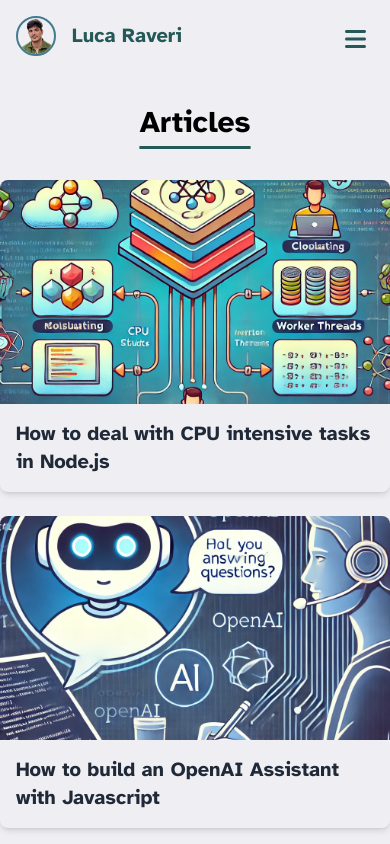
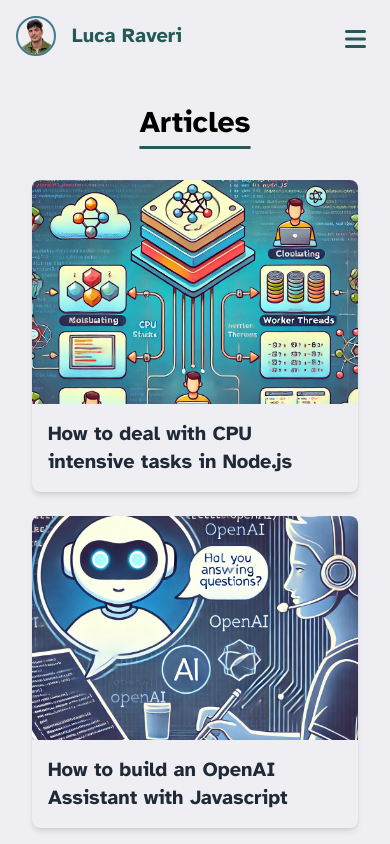
Before and after one commit to lraveri/personal-website, a Next.js app: page /blog in a window 390 px wide. Shown: the top 844 px of the page. Built offline with nearby package versions, Linux system fonts and the light colour scheme.

Commit message:
feat(style): update style

```diff
--- a/src/components/cards/ArticleCard.tsx
+++ b/src/components/cards/ArticleCard.tsx
@@ -11,7 +11,7 @@
 	return (
 		<Link
 			href={href}
-			className="block bg-white shadow-md rounded-lg overflow-hidden transform transition-transform duration-300 hover:scale-105"
+			className="block bg-white shadow-md rounded-lg overflow-hidden transform transition-transform duration-300 hover:scale-105 mx-8 sm:mx-0"
 			target="_blank"
 			rel="noopener noreferrer"
 		>
```
